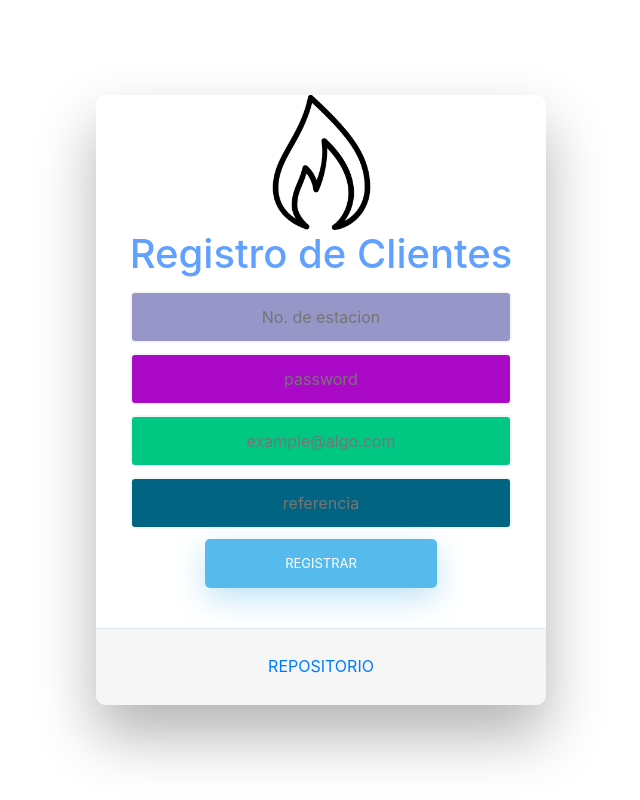
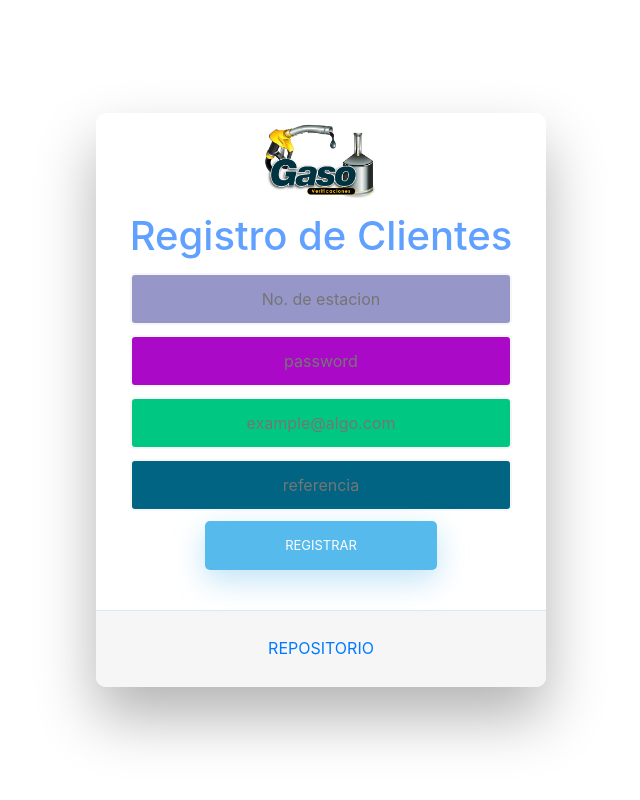
Before and after one commit to Saul2800/web-gasvalid, a PHP site: page /registro.php in a window 1280 px wide. Shown: the whole page, without its empty margins (319-959 px from the left). Run offline with PHP 8.4, Linux system fonts and the light colour scheme.

Commit message:
actualizacion de valores
modifique el archivo para hacer vinculo con los iconos y corregir error en sintaxis como un espacio entre codigos.

```diff
--- a/registro.php
+++ b/registro.php
@@ -3,7 +3,7 @@
     <head>
         <meta charset="UTF-8">
         <title>Registro GasValid</title>                                       <!--Titulo a pestañaa-->
-        <link rel ="icon" type="icon/png" href="recursos/gasicon.png">           <!--Icono a pestaña-->
+        <link rel ="icon" type="icon/png" href="recursos/gasvalid_logo.jpeg">           <!--Icono a pestaña-->
         <link rel="stylesheet" type="text/css" href="css/registro.css">        <!--estilo del login css-->
         <meta name="viewport" content="width=device-width, initial-scale=1, shrink-to-fit=no">
         <link rel="stylesheet" type="text/css" href="libraries/bootstrap4/bootstrap.min.css"> <!--libreria Para el cel-->
@@ -13,10 +13,10 @@
   <div id="formContent">
     <!-- Icon -->
     <div class="fadeIn first">
-      <img src="recursos/gasicon.png"id="icon" alt="User Icon" />                <!--Imagen de presentacion-->
+      <img src="recursos/gasvalid_logo.jpeg" id="icon" alt="User Icon" />                <!--Imagen de presentacion-->
       <h1>Registro de Clientes</h1>                                                 <!--Titulo-->
     </div>
-    <!-- Creamos el Formulario de login-->
+    <!-- Creamos el Formulario de registro-->
     <form>
       <input type="text" id="login" class="fadeIn noestacion" name="login" placeholder="No. de estacion"> <!--input usuario-->
       <input type="password" id="password" class="fadeIn password" name="login" placeholder="password"> <!--input password-->
@@ -24,12 +24,10 @@
       <input type="text" id="referencia" class="fadeIn referencia" name="referencia" placeholder="referencia"><!--input refer-->
       <input type="submit" class="fadeIn registrar" value="Registrar">                     <!--  Enviar info para registrar-->
     </form>
-
     <!-- Remind Passowrd -->
     <div id="formFooter">
       <a class="underlineHover" href="repositorio.php">REPOSITORIO</a>        <!--Hacemos un vinculo para hacer el registro-->
     </div>
-
   </div>
 </div>
     </body>
```
